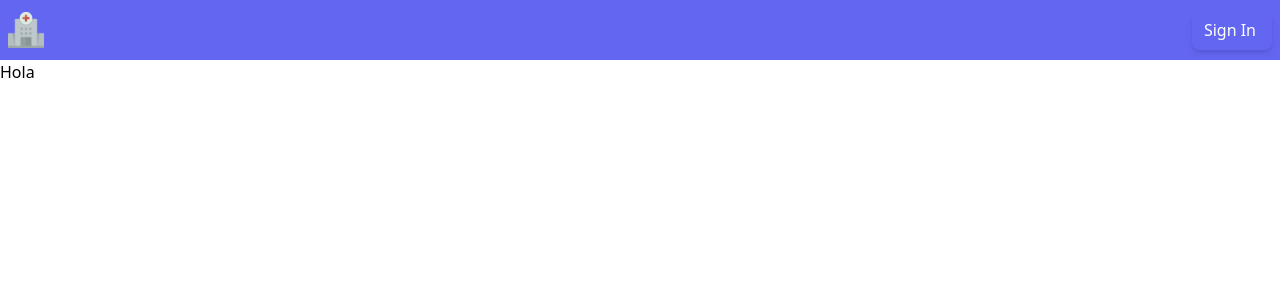
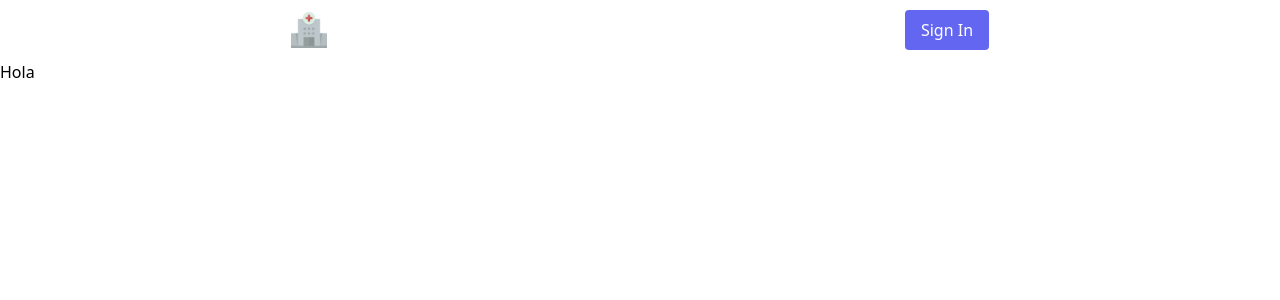
Before and after one commit to lmarangoc/covid-frontend, a React (Create React App) app: page / in a window 1280 px wide. Shown: the top 300 px of the page. Built offline with nearby package versions, Linux system fonts and the light colour scheme.

Commit message:
feat: navbar home

```diff
--- a/src/components/Navbar.jsx
+++ b/src/components/Navbar.jsx
@@ -4,16 +4,18 @@ import Logo from '../media/logo.png';
 
 const Navbar = () => {
   return (
-    <nav className='bg-indigo-500 px-2 py-2.5'>
-      <div className='container flex flex-wrap justify-between items-center mx-auto'>
+    <nav className='px-2 py-2.5'>
+      <div className='container flex flex-wrap items-center justify-around mx-auto'>
         <Link to='/'>
           <img className='mr-3 h-6 sm:h-9 select-none' src={Logo} alt='COVID-19 Tracker' />
         </Link>
         <div>
           <ul>
-            <li className='block py-2 pr-4 pl-3 text-white rounded-lg shadow-md hover:bg-blue-900'>
-              <Link to='/login' className='select-none'>
-                Sign In
+            <li>
+              <Link to='/login'>
+                <button className='bg-indigo-500 text-white w-full px-4 py-2 rounded hover:bg-indigo-700 select-none'>
+                  Sign In
+                </button>
               </Link>
             </li>
           </ul>
```
